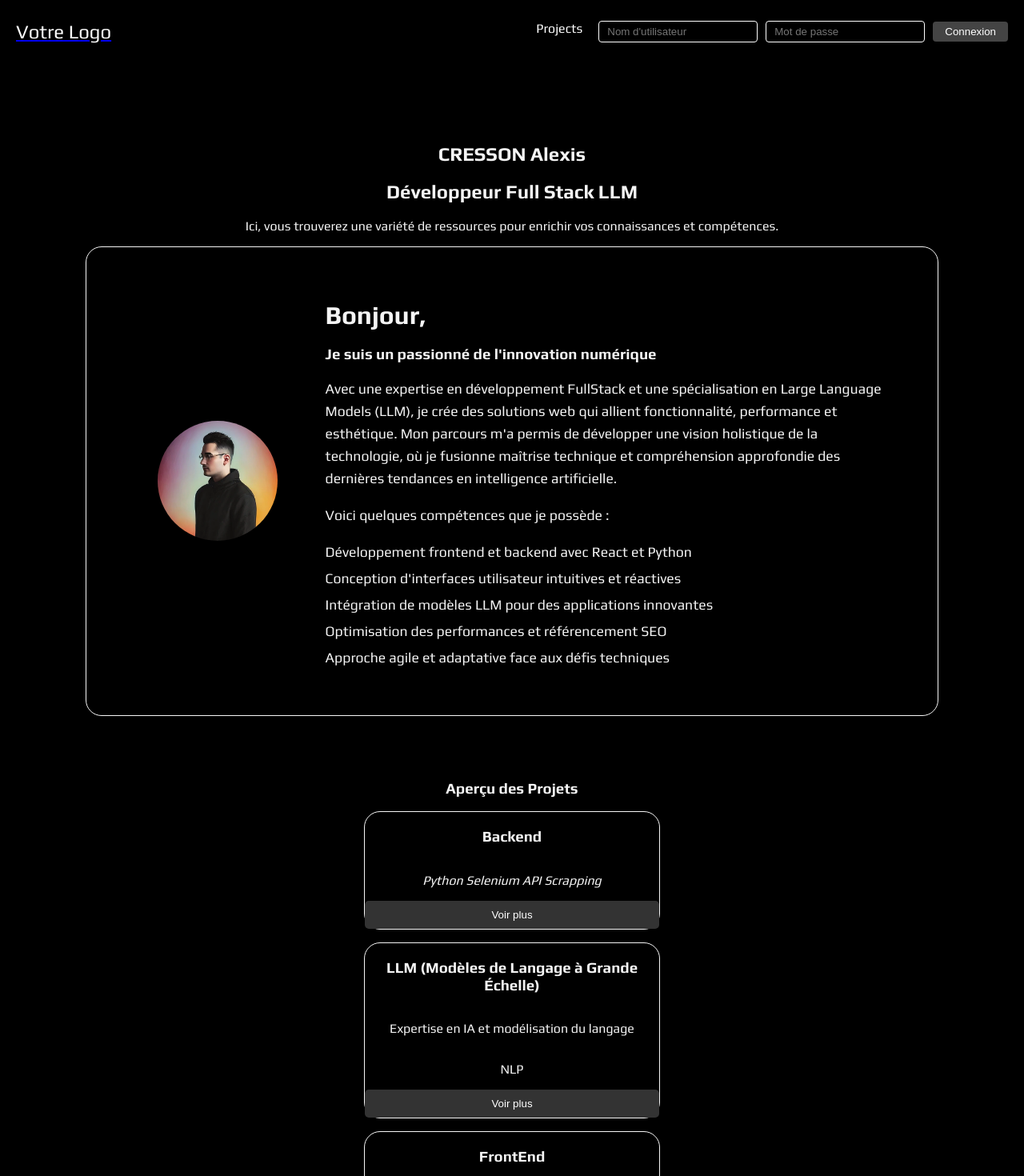
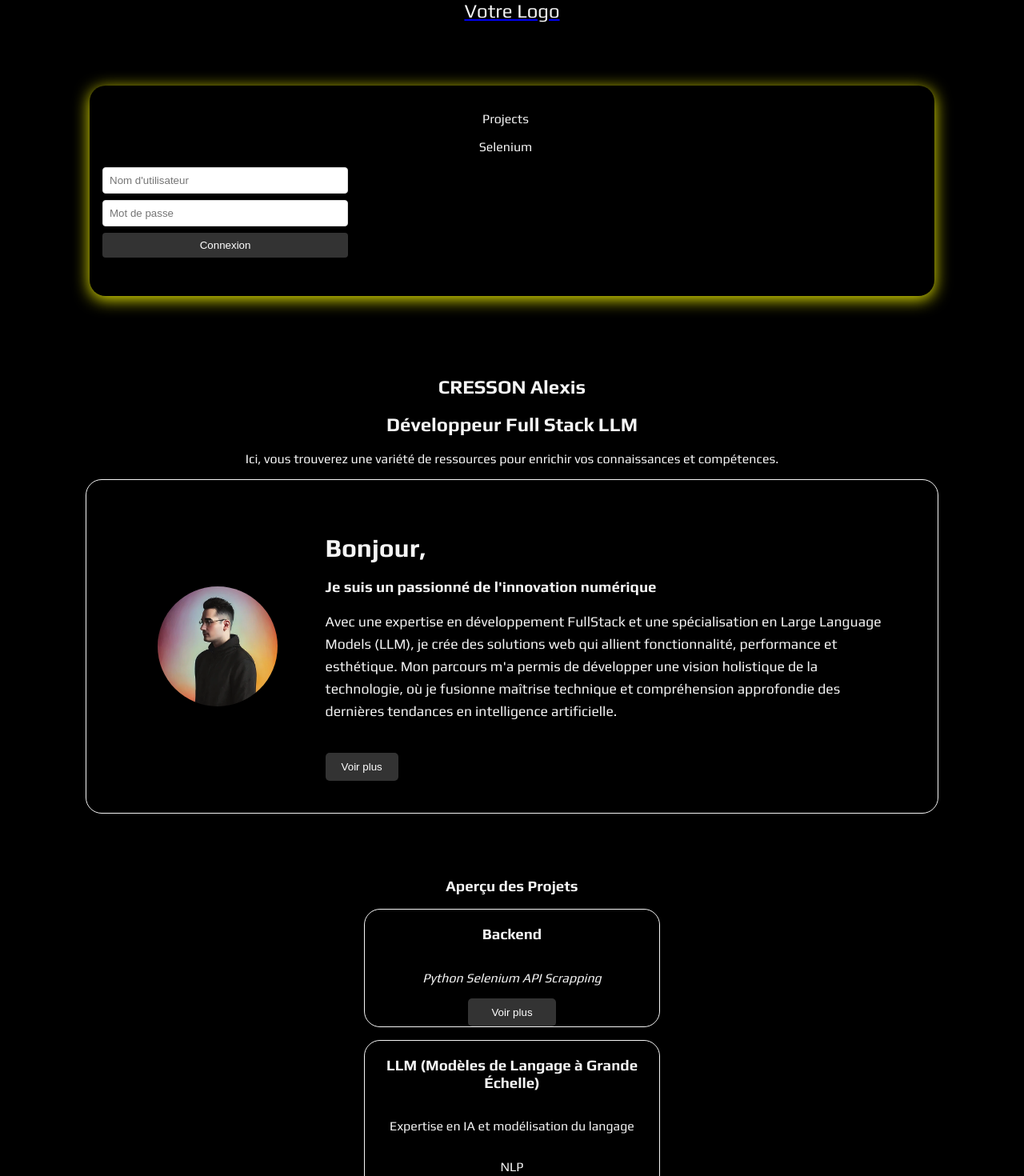
Before and after one commit to creacress/cresson, a React (Create React App) app: page / in a window 1280 px wide. Shown: the top 1470 px of the page at 80% size. Built offline with nearby package versions, Linux system fonts and the light colour scheme.

Commit message:
MAJ FrontEnd

```diff
--- a/src/components/About/About.jsx
+++ b/src/components/About/About.jsx
@@ -1,9 +1,14 @@
-import React from 'react';
+import React, { useState } from 'react';
 import './About.scss';
 import profilePic from '../../assets/profil.webp';
 
+const About = () => {
+    const [isExpanded, setIsExpanded] = useState(false);
 
-const About = () => {
+    const toggleContent = () => {
+        setIsExpanded(!isExpanded);
+    };
+
     return (
         <section className="about" id="about">
             <div className="about-container">
@@ -19,18 +24,17 @@ const About = () => {
                         Mon parcours m'a permis de développer une vision holistique de la technologie,
                         où je fusionne maîtrise technique et compréhension approfondie des dernières tendances en intelligence artificielle.
                     </p>
-                    <p>
-                        Voici quelques compétences que je possède :
-                        <ul>
-                            <li>Développement frontend et backend avec React et Python</li>
-                            <li>Conception d'interfaces utilisateur intuitives et réactives</li>
-                            <li>Intégration de modèles LLM pour des applications innovantes</li>
-                            <li>Optimisation des performances et référencement SEO</li>
-                            <li>Approche agile et adaptative face aux défis techniques</li>
-                        </ul>
-                    </p>
+                    <div className={`additional-content ${isExpanded ? 'expanded' : ''}`}>
+                        <p>Développement frontend et backend avec React et Python</p>
+                        <p>Conception d'interfaces utilisateur intuitives et réactives</p>
+                        <p>Intégration de modèles LLM pour des applications innovantes</p>
+                        <p>Optimisation des performances et référencement SEO</p>
+                        <p>Approche agile et adaptative face aux défis techniques</p>
+                    </div>
+                    <button className="expand-button" onClick={toggleContent}>
+                        {isExpanded ? 'Voir moins' : 'Voir plus'}
+                    </button>
                 </article>
-
             </div>
         </section>
     );
--- a/src/components/About/About.scss
+++ b/src/components/About/About.scss
@@ -17,6 +17,7 @@
             height: 150px;
             overflow: hidden;
             border-radius: 50%;
+
             img {
                 width: 100%;
                 height: auto;
@@ -43,6 +44,27 @@
                     margin-bottom: 5px;
                 }
             }
+
+            .additional-content {
+                display: none;
+
+                &.expanded {
+                    display: block;
+                }
+            }
+
+            .expand-button {
+                background-color: #333;
+                color: white;
+                border: none;
+                padding: 10px 20px;
+                margin-top: 20px;
+                cursor: pointer;
+
+                &:hover {
+                    background-color: darken(#333, 10%);
+                }
+            }
         }
     }
 
@@ -59,8 +81,7 @@
     }
 }
 
-/**/
-  .fa {
+.fa {
     margin: 1rem;
     font-size: x-large;
-  }
+}
--- a/src/components/Header/Header.jsx
+++ b/src/components/Header/Header.jsx
@@ -1,4 +1,4 @@
-import React, { useState } from 'react';
+import React, { useState, useCallback } from 'react';
 import { Link } from 'react-router-dom';
 import { useSelector, useDispatch } from 'react-redux';
 import './Header.scss';
@@ -7,43 +7,44 @@ const Header = () => {
     const [isNavExpanded, setIsNavExpanded] = useState(false);
     const [username, setUsername] = useState('');
     const [password, setPassword] = useState('');
-    // Utilisez useSelector pour accéder à l'état de connexion à partir du store Redux
     const isLoggedIn = useSelector((state) => state.isLoggedIn);
-    // Utilisez useDispatch pour dispatcher des actions
     const dispatch = useDispatch();
 
     const handleLoginSubmit = (e) => {
         e.preventDefault();
-        // Ici, ajoutez votre logique de vérification des identifiants
         if (username === "admin" && password === "admin") {
-            // Dispatch l'action de connexion
             dispatch({ type: 'LOGIN' });
         } else {
             alert("Identifiants incorrects");
         }
     };
 
-    // Ajoutez une fonction pour gérer la déconnexion
     const handleLogout = () => {
-        // Dispatch l'action de déconnexion
         dispatch({ type: 'LOGOUT' });
     };
+
+    const toggleNav = useCallback(() => {
+        setIsNavExpanded(prevState => !prevState);
+    }, []);
 
     return (
         <header className="header">
             <a href="/">
-            <div className="logo">Votre Logo</div>
+                <div className="logo">Votre Logo</div>
             </a>
             <button
                 className="nav-toggle"
                 aria-label="toggle navigation"
-                onClick={() => setIsNavExpanded(!isNavExpanded)}
+                onClick={toggleNav}
+                onKeyDown={(e) => (e.key === 'Enter' || e.key === ' ') && toggleNav()}
+                tabIndex={0}
             >
-                <span className="hamburger"></span>
+                <span className={`hamburger ${isNavExpanded ? 'open' : ''}`}></span>
             </button>
             <nav className={`navigation ${isNavExpanded ? 'expanded' : ''}`}>
                 <ul>
                     <li><Link to="/projects" onClick={() => setIsNavExpanded(false)}>Projects</Link></li>
+                    <li><Link to="/Selenium" onClick={() => setIsNavExpanded(false)}>Selenium</Link></li>
                     {!isLoggedIn ? (
                         <li>
                             <form onSubmit={handleLoginSubmit} className="login-form">
@@ -65,7 +66,6 @@ const Header = () => {
                     ) : (
                         <li>
                             Bienvenue, Admin!
-                            {/* Ajoutez un bouton ou un lien pour la déconnexion */}
                             <button onClick={handleLogout}>Déconnexion</button>
                         </li>
                     )}
--- a/src/components/Header/Header.scss
+++ b/src/components/Header/Header.scss
@@ -1,124 +1,162 @@
+// Header.scss
 .header {
     display: flex;
-    justify-content: space-between;
-    align-items: center;
-    padding: 10px 20px;
+    flex-direction: column;
+    width: 100%;
+    order: 1;
     background-color: black;
-    color: #fff;
 
     .logo {
-        font-size: 1.5em;
-        color: white;
-        text-decoration: none;
+        font-size: 1.5rem;
+        color: whitesmoke;
     }
 
     .nav-toggle {
-        display: none;
+        order: 2;
         background: none;
         border: none;
         cursor: pointer;
+        margin: 2rem 0px 2rem 0;
 
         .hamburger {
+            display: block;
             width: 30px;
-            height: 2px;
-            background-color: #fff;
-            display: block;
+            height: 3px;
+            background-color: whitesmoke;
             position: relative;
-            transition: background 0.3s ease;
+            transition: background-color 0.3s ease;
 
-            &.active {
-                background: transparent;
-
-                &::before {
-                    transform: translateY(0) rotate(45deg);
-                }
+            &::before,
             &::after {
-                content: '';
-                background-color: #fff;
-                width: 30px;
-                height: 2px;
-                display: block;
+                content: "";
                 position: absolute;
-                transform: translateY(0) rotate(-45deg);
+                width: 100%;
+                height: 3px;
+                background-color: whitesmoke;
                 transition: transform 0.3s ease;
             }
 
-            &::before { transform: translateY(-8px); }
-            &::after { transform: translateY(8px); }
+            &::before {
+                top: -10px;
             }
+
+            &::after {
+                top: 10px;
             }
+
+            &.open {
+                background-color: transparent;
+
+                &::before {
+                    transform: translateY(10px) rotate(45deg);
                 }
-    .navigation {
-        ul {
-            list-style: none;
-            display: flex;
-            gap: 20px;
 
-            li a {
-                color: #fff;
-                text-decoration: none;
-                &:hover {
-                    text-decoration: underline;
+                &::after {
+                    transform: translateY(-10px) rotate(-45deg);
+                }
             }
         }
     }
 
+    .navigation {
+        display: none;
+        order: 3; // Cette propriété pousse la navigation vers le bas
+        width: 100%;
+        transition: transform 0.3s ease;
+
         &.expanded {
-            display: block;
-            position: absolute;
-            width: 100%;
-            top: 100%;
-            left: 0;
-            padding: 20px;
-            background-color: #333;
+            display: flex;
+            flex-direction: column;
+            transform: translateY(0);
+            border-radius: 20px;
+            box-shadow: 0 4px 20px rgba(244, 244, 3, 0.96);
+            margin: auto;
+            padding: 1rem;
+            width: 80%;
+
+        }
 
         ul {
+            list-style: none;
+            padding: 0;
+
+            li {
+                margin-bottom: 1rem;
+                color: whitesmoke;
+
+
+                a {
+                    text-decoration: none;
+                    color: whitesmoke;
+
+                    &:hover {
+                        color: #007bff;
+                    }
+                }
+
+                .login-form {
+                    display: flex;
                     flex-direction: column;
-                align-items: center;
+
+                    input {
+                        margin-bottom: 0.5rem;
+                        padding: 0.5rem;
+                        border: 1px solid #ddd;
+                        border-radius: 0.25rem;
+                    }
+
+                    button {
+                        padding: 0.5rem;
+                        border: none;
+                        border-radius: 0.25rem;
+                        background-color: #333;
+                        color: white;
+                        cursor: pointer;
+
+                        &:hover {
+                            background-color: darken(#333, 10%);
                         }
                     }
                 }
-    .login-form {
-        display: flex;
-        gap: 10px;
-        align-items: center;
-
-        input {
-            padding: 5px 10px;
-            border: 1px solid #fff;
-            border-radius: 4px;
-            background-color: transparent;
-            color: #fff;
-            ::placeholder {
-                color: #bbb;
             }
-            &:focus {
-                outline: none;
-                border-color: #aaa;
-            }
-        }
-
-        button {
-            padding: 5px 15px;
-            background-color: #444;
-            border: none;
-            border-radius: 4px;
-            color: #fff;
-            cursor: pointer;
-            transition: background-color 0.3s ease;
-            &:hover {
-                background-color: #555;
         }
     }
 }
 
-    @media (max-width: 768px) {
+// Media queries pour les écrans plus grands
+@media (min-width: 768px) {
+    .header {
         .nav-toggle {
-            display: block;
+            display: none;
         }
 
         .navigation {
-            display: none;
+            display: flex;
+            flex-direction: row;
+
+                display: flex;
+                flex-direction: column;
+                transform: translateY(0);
+                border-radius: 20px;
+                box-shadow: 0 4px 20px rgba(244, 244, 3, 0.96);
+                margin: auto;
+                margin-top: 5rem;
+                padding: 1rem;
+                width: 80%;
+
+
+            ul {
+                flex-direction: row;
+
+                li {
+                    margin-right: 1rem;
+
+                    &:last-child {
+                        margin-right: 0;
+                        width: 30%;
                     }
                 }
             }
+        }
+    }
+}
--- a/src/components/Welcome/Welcome.jsx
+++ b/src/components/Welcome/Welcome.jsx
@@ -43,7 +43,7 @@ const Welcome = () => {
                                     <div className="project" key={project.id}>
                                         <h4>{project.title}</h4>
                                         <p>{project.description}</p>
-                                        <button>En savoir plus</button>
+                                        <a href={project.link}>En savoir plus</a>
                                     </div>
                                 ))}
                             </div>
--- a/src/components/Welcome/Welcome.scss
+++ b/src/components/Welcome/Welcome.scss
@@ -11,7 +11,6 @@
     @media (max-width: 768px) {
         background-size: contain;
     }
-
     .welcome-content {
         display: flex;
         margin: 20px;
@@ -59,7 +58,26 @@
                 margin-top: 1rem;
                 transition: transform 0.3s ease, box-shadow 0.3s ease;
             }
+
+
         }
+
+        .button-card {
+            background-color: #333;
+            color: white;
+            border: none;
+            padding: 10px 20px;
+            border-radius: 5px;
+            margin: auto;
+            cursor: pointer;
+            width: 30%;
+            transition: background-color 0.2s;
+
+            &:hover {
+                background-color: #555;
+            }
+        }
+
     }
 
     .project-preview {
@@ -82,7 +100,6 @@
         gap: 20px;
 
         @media (min-width: 768px) {
-            flex-direction: row;
             flex-wrap: wrap;
             justify-content: space-between;
         }
@@ -90,6 +107,35 @@
         .project {
             padding: 1rem;
             box-shadow: 0 6px 10px rgba(0, 0, 0, 1);
+        }
+
+        a {
+            background-color: #333;
+            color: white;
+            border: none;
+            padding: 10px 20px;
+            border-radius: 5px;
+            cursor: pointer;
+            text-decoration: none;
+            transition: background-color 0.2s;
+
+            &:hover {
+                background-color: #555;
+            }
+        }
+    }
+
+    .cta-button {
+        background-color: #333;
+        color: white;
+        border: none;
+        padding: 10px 20px;
+        border-radius: 5px;
+        cursor: pointer;
+        transition: background-color 0.2s;
+
+        &:hover {
+            background-color: #555;
         }
     }
 }
```
Also changed, not shown: src/Pages/Selenium/Selenium.jsx (+0 -12 lines). Lines whose indentation alone changed are shown as unchanged.
